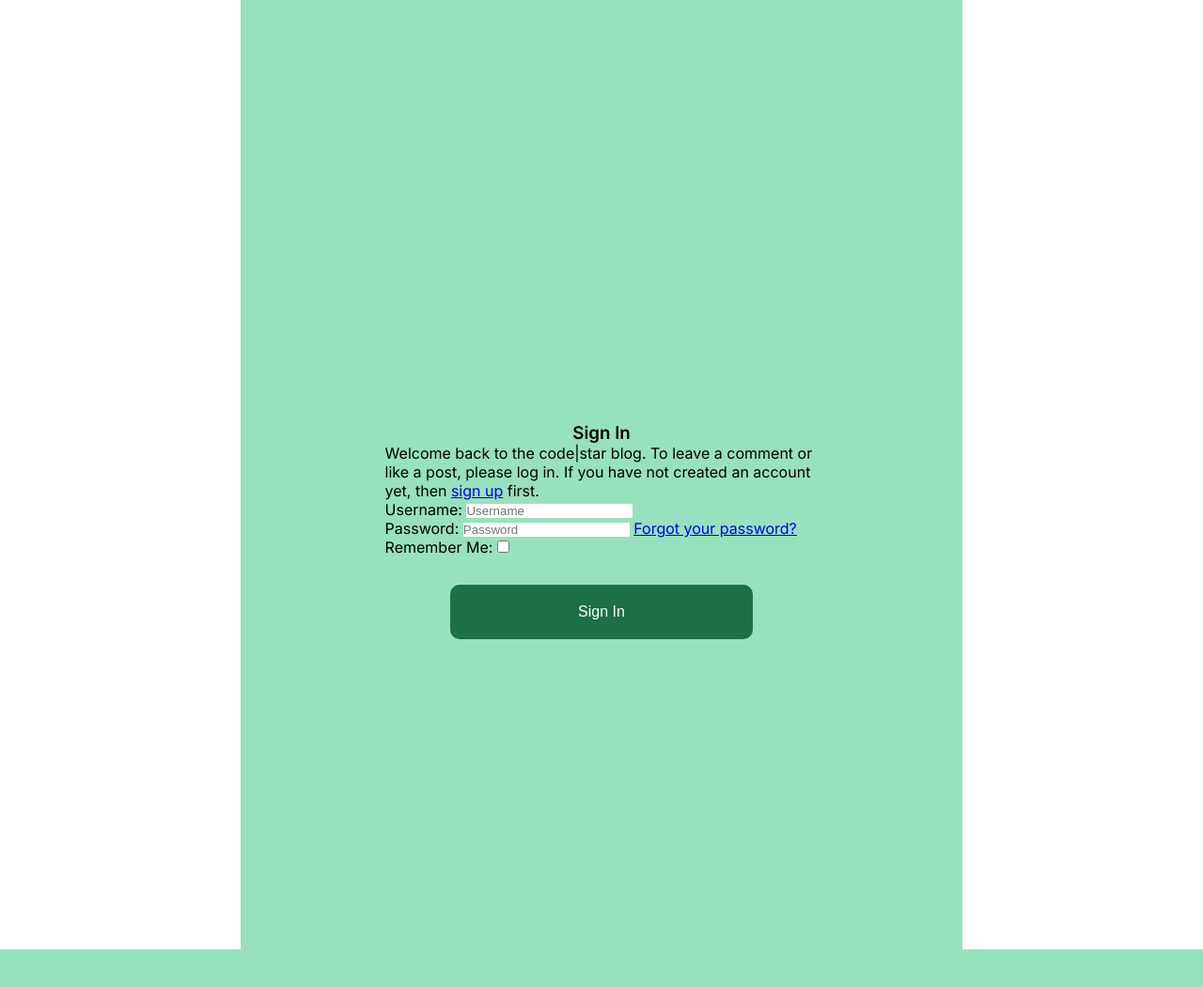
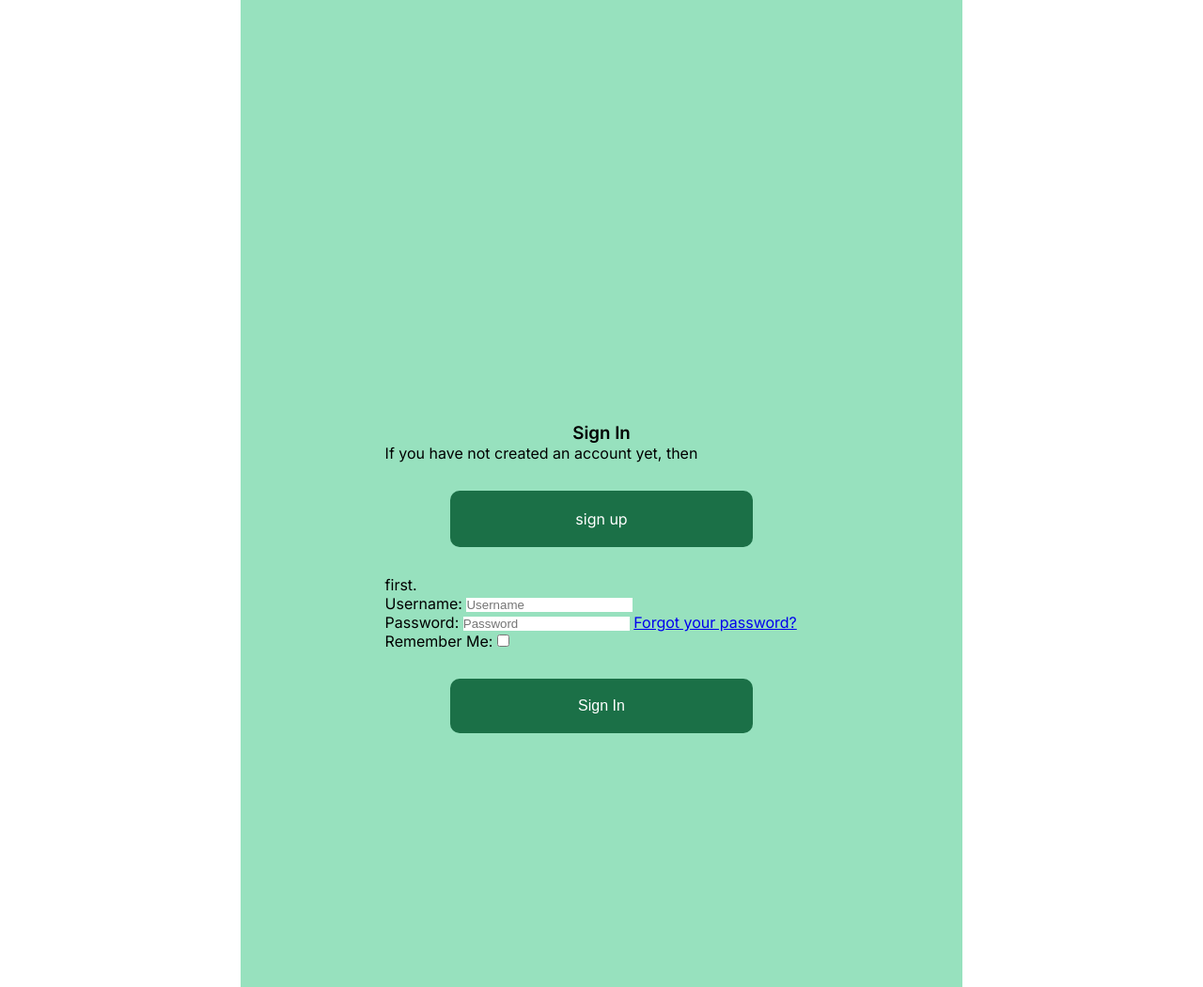
Before and after one commit to CatherineP37/project_4, a Django app: page /accounts/login/ in a window 1280 px wide. Shown: the part 151-1201 px from the top of the page at 94% size. Before the commit the page ends 1161 px from the top, so only its background shows below. Run offline with Django 4.2, Linux system fonts and the light colour scheme; some libraries are stand-ins or nearby versions.

Commit message:
Edit login.html

```diff
--- a/templates/allauth/account/login.html
+++ b/templates/allauth/account/login.html
@@ -12,9 +12,9 @@
 
             <h3>{% trans "Sign In" %}</h3>
 
-            <p>{% blocktrans %}Welcome back to the code|star blog. To leave a comment or like a post, please log in. If
+            <p>{% blocktrans %}If
                 you
-                have not created an account yet, then <a class="link" href="{{ signup_url }}">sign up</a>
+                have not created an account yet, then <a class="buttons" href="{{ signup_url }}">sign up</a>
                 first.{% endblocktrans %}</p>
 
 
```
